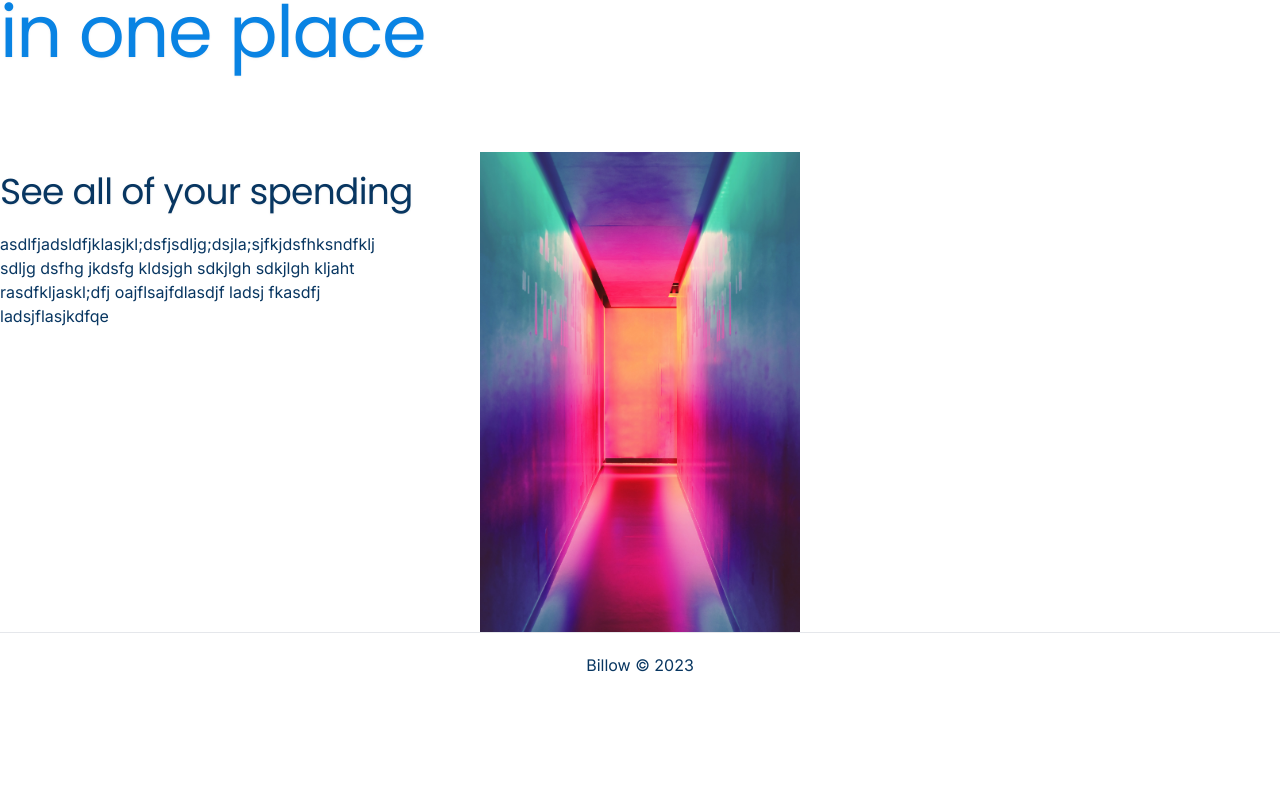
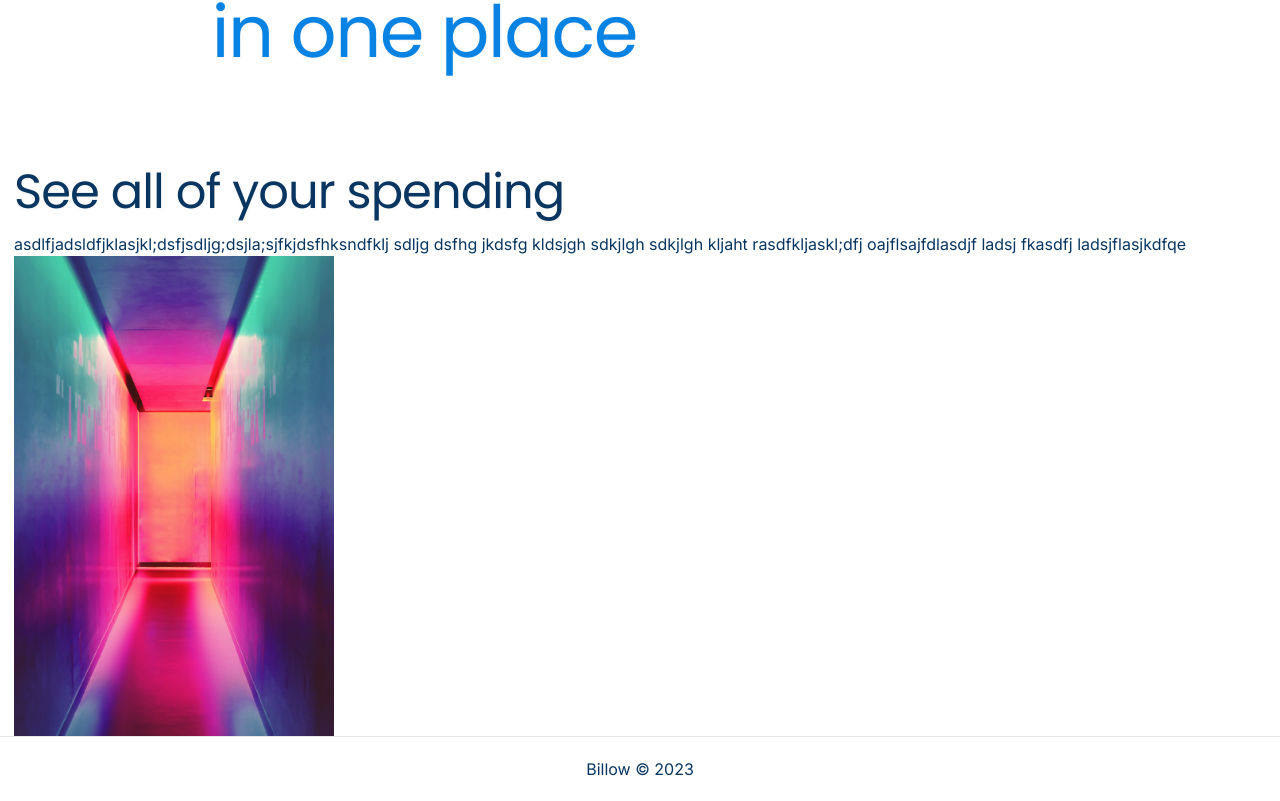
Before and after one commit to ypatel2022/billow, a Next.js app: page / in a window 1280 px wide. Shown: the part 968-1769 px from the top of the page. Before the commit the page ends 1665 px from the top, so only its background shows below. Built offline with nearby package versions, Linux system fonts and the light colour scheme; no server answers.

Commit message:
update homepage

```diff
--- a/pages/index.tsx
+++ b/pages/index.tsx
@@ -62,7 +62,7 @@ export default function Home() {
       </motion.div>
 
       <motion.div
-        className="flex flex-col justify-center px-5 xl:px-0"
+        className="flex flex-col items-center justify-center px-5 xl:px-0"
         initial="hidden"
         whileInView="show"
         animate="show"
@@ -91,10 +91,13 @@ export default function Home() {
             in one place
           </motion.h1>
         </motion.div>
+      </motion.div>
 
-        <div className="mt-20 grid w-9/12 grid-cols-1 justify-center md:grid-cols-2 ">
-          <div className="w-70">
-            <h2 className="flex-auto font-title text-2xl tracking-[-0.02em] drop-shadow-sm md:text-4xl md:leading-[5rem]">
+
+      <motion.div className="mt-20 flex flex-col items-center justify-center px-5 xl:px-0">
+        <motion.div className="">
+          <div>
+            <h2 className="flex-auto font-title text-3xl tracking-[-0.02em] drop-shadow-sm md:text-5xl md:leading-[5rem]">
               See all of your spending
             </h2>
             <p className="mr-20">
@@ -103,8 +106,11 @@ export default function Home() {
             </p>
           </div>
           <img src="/placeholderimage.jpg" alt="" className="h-90 w-80" />
-        </div>
+        </motion.div>
       </motion.div>
+
+
+
 
       {/* here we are animating with Tailwind instead of Framer Motion because Framer Motion messes up the z-index for child components */}
     </>
```
